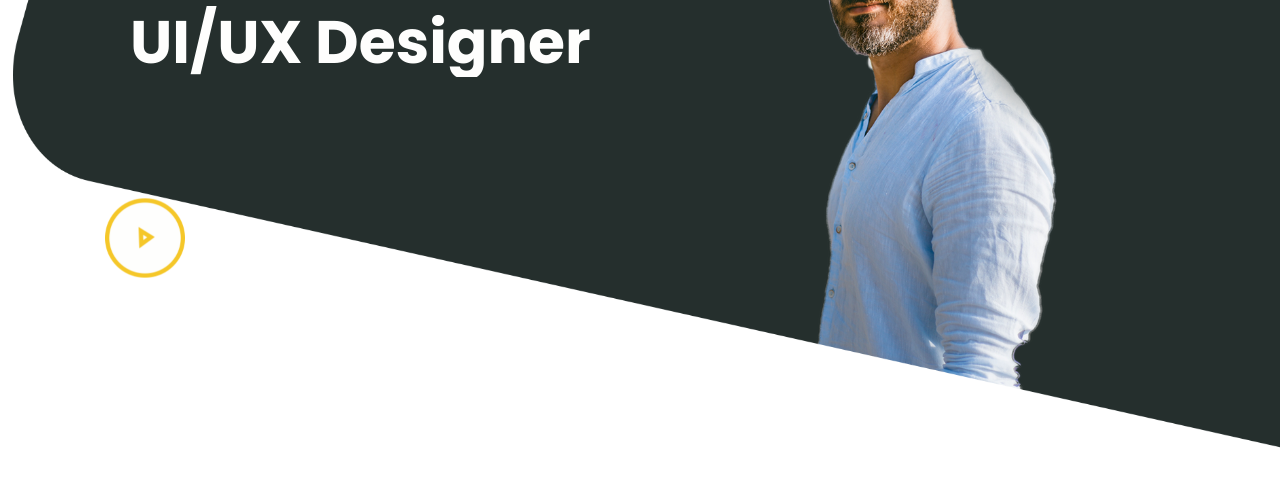
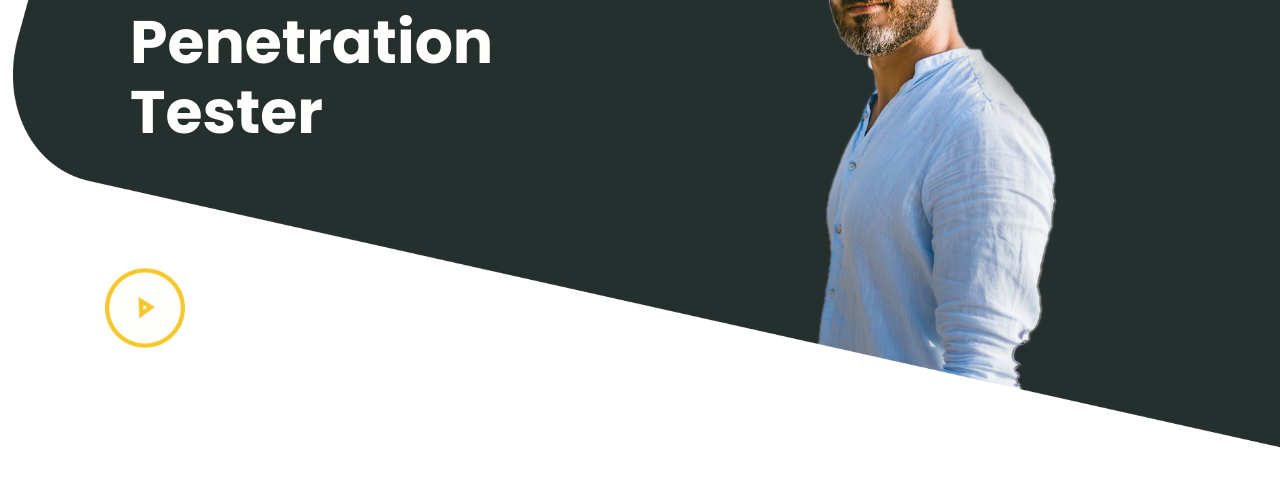
Before and after one commit to luffyy0p/luffyy0p.github.io, a plain HTML site: page index.html in a window 1280 px wide. Shown: the part 282-778 px from the top of the page. Drawn offline with Linux system fonts and the light colour scheme; files that its build step writes are made by us from their sources.

Commit message:
Update index.html

```diff
--- a/index.html
+++ b/index.html
@@ -81,7 +81,7 @@
                                  <div class="col-md-6">
                                     <div class="banner_taital_main">
                                        <h3 class="banner_text">Hello Am <br>Adithya krishna.R</h3>
-                                       <h1 class="banner_taital">UI/UX Designer</h1>
+                                       <h1 class="banner_taital">Penetration Tester</h1>
                                     </div>
                                  </div>
                                  <div class="col-md-6">
```
